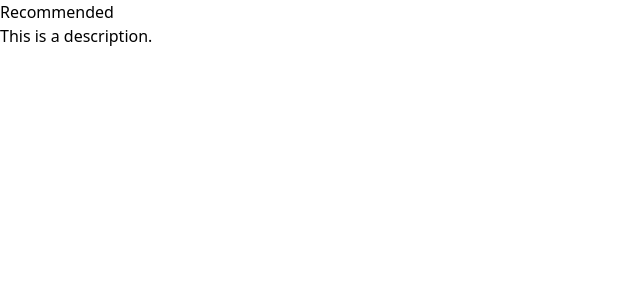
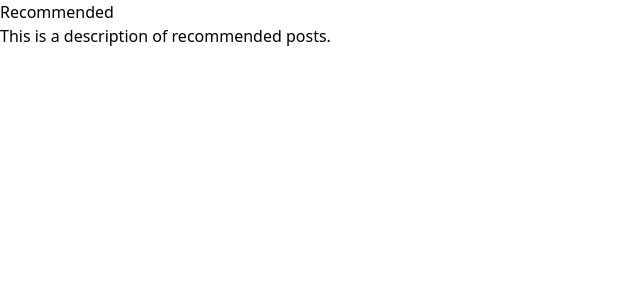
Before and after one commit to arjorb/Consuming-API-PWA-, a React (Vite) app: page /recommended in a window 1280 px wide. Shown: the top 300 px of the page, without its empty margins (0-640 px from the left). Built offline with nearby package versions, Linux system fonts and the light colour scheme.

Commit message:
refactor: Update Recommended route component description and improve styling

```diff
--- a/src/routes/Recommended.tsx
+++ b/src/routes/Recommended.tsx
@@ -9,7 +9,7 @@ const Recommended = () => {
       >
         Recommended
       </Link>
-      <p className="mt-4">This is a description.</p>
+      <p className="mt-4">This is a description of recommended posts.</p>
     </div>
   );
 };
```
